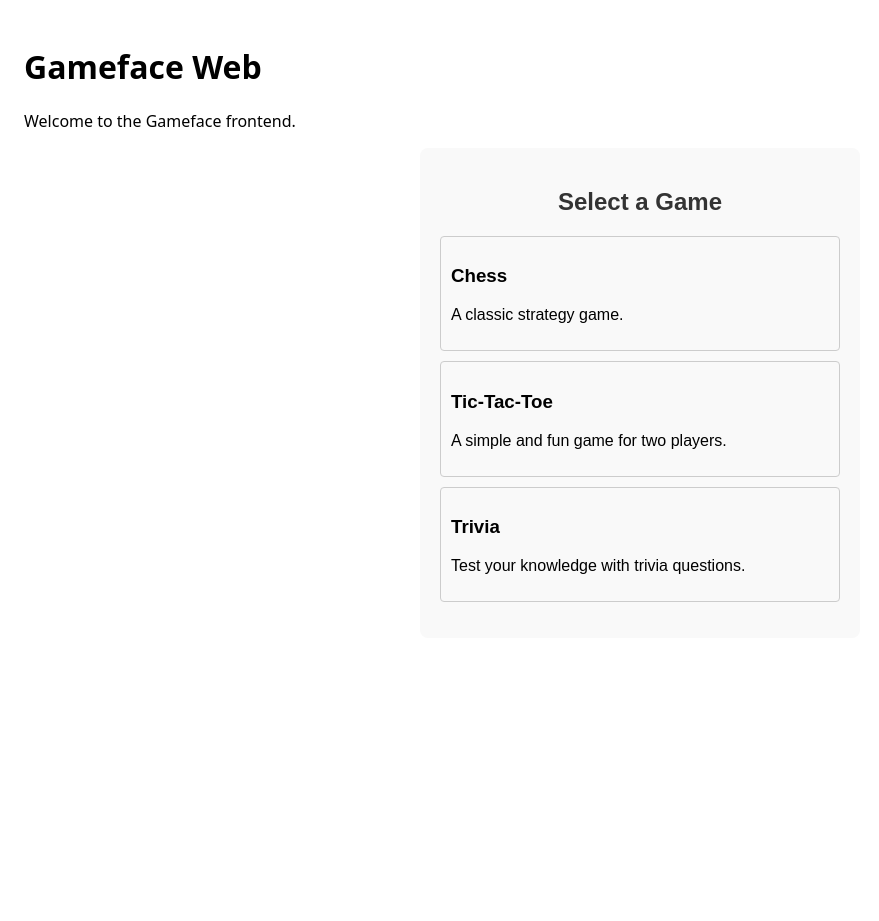
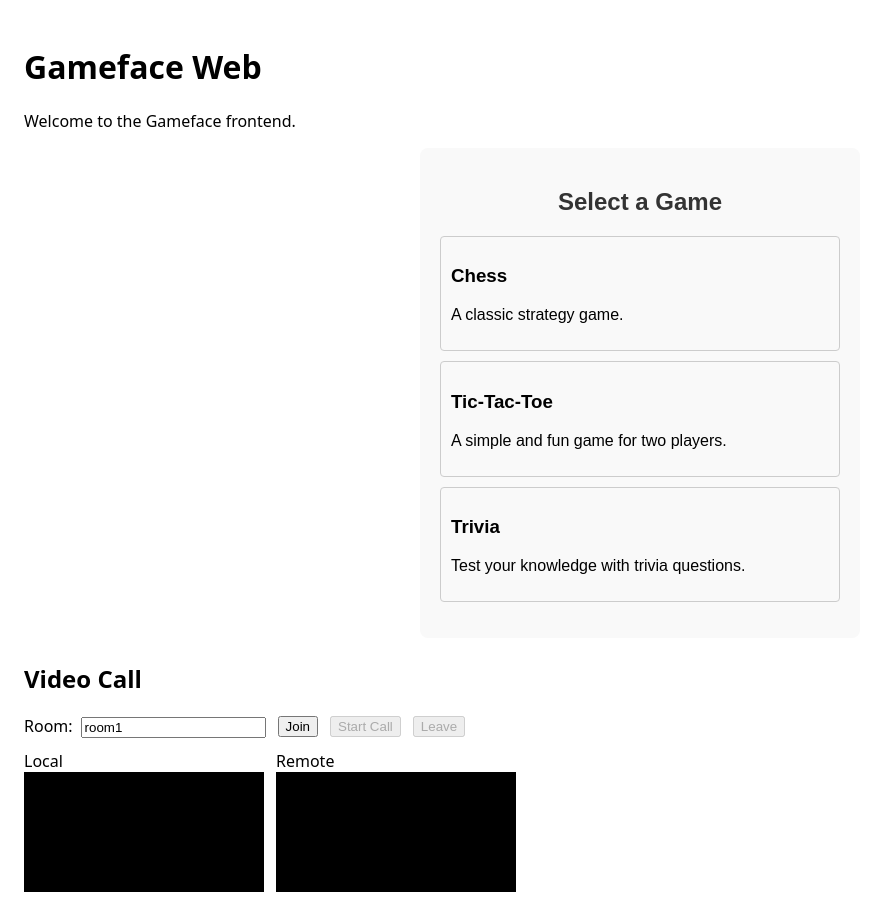
Before and after one commit to Panta-LLC/gameface, a React (Vite) app in the folder apps/web/: page / in a window 1280 px wide. Shown: the whole page, without its empty margins (0-879 px from the left). Before the commit the page ends 800 px from the top, so only its background shows below. Built offline with nearby package versions, Linux system fonts and the light colour scheme; no server answers.

Commit message:
feat(video-call): implement VideoCall component for WebRTC signaling and room management

```diff
--- a/apps/web/src/App.tsx
+++ b/apps/web/src/App.tsx
@@ -1,5 +1,6 @@
 import React, { useEffect } from 'react';
 import GameSelection from './components/GameSelection';
+import VideoCall from './components/VideoCall';
 import SignalingClient from './webrtc/SignalingClient';
 
 export default function App() {
@@ -20,6 +21,7 @@ export default function App() {
       <h1>Gameface Web</h1>
       <p>Welcome to the Gameface frontend.</p>
       <GameSelection />
+      <VideoCall />
     </div>
   );
 }
--- /dev/null
+++ b/apps/web/src/components/VideoCall.tsx
@@ -0,0 +1,170 @@
+import React, { useCallback, useEffect, useRef, useState } from 'react';
+import SignalingClient from '../webrtc/SignalingClient';
+
+const SIGNALING_URL = 'ws://localhost:3001';
+
+const rtcConfig: RTCConfiguration = {
+  iceServers: [
+    { urls: 'stun:stun.l.google.com:19302' },
+  ],
+};
+
+export default function VideoCall() {
+  const [room, setRoom] = useState('room1');
+  const [joined, setJoined] = useState(false);
+  const [makingOffer, setMakingOffer] = useState(false);
+
+  const localVideoRef = useRef<HTMLVideoElement>(null);
+  const remoteVideoRef = useRef<HTMLVideoElement>(null);
+  const pcRef = useRef<RTCPeerConnection | null>(null);
+  const signalingRef = useRef<SignalingClient | null>(null);
+  const localStreamRef = useRef<MediaStream | null>(null);
+
+  // Initialize signaling once
+  useEffect(() => {
+    const signaling = new SignalingClient(SIGNALING_URL);
+    signalingRef.current = signaling;
+
+    signaling.onMessage(async (msg) => {
+      // console.log('[signaling] msg', msg);
+      if (!pcRef.current) return;
+      const pc = pcRef.current;
+
+      try {
+        switch (msg.type) {
+          case 'offer': {
+            await pc.setRemoteDescription(new RTCSessionDescription(msg.sdp));
+            const answer = await pc.createAnswer();
+            await pc.setLocalDescription(answer);
+            signalingRef.current?.sendMessage({ type: 'answer', sdp: pc.localDescription });
+            break;
+          }
+          case 'answer': {
+            await pc.setRemoteDescription(new RTCSessionDescription(msg.sdp));
+            break;
+          }
+          case 'candidate': {
+            if (msg.candidate) {
+              await pc.addIceCandidate(msg.candidate);
+            }
+            break;
+          }
+          case 'peer-joined': {
+            // Optionally, auto-start as caller if we are already joined
+            break;
+          }
+          case 'peer-left': {
+            // remote left; keep simple for now
+            break;
+          }
+        }
+      } catch (e) {
+        console.error('Error handling signaling message', e);
+      }
+    });
+
+    return () => {
+      signaling.close();
+    };
+  }, []);
+
+  const ensurePC = useCallback(() => {
+    if (pcRef.current) return pcRef.current;
+    const pc = new RTCPeerConnection(rtcConfig);
+    pcRef.current = pc;
+
+    pc.onicecandidate = (e) => {
+      if (e.candidate) {
+        signalingRef.current?.sendMessage({ type: 'candidate', candidate: e.candidate });
+      }
+    };
+
+    pc.ontrack = (e) => {
+      const [stream] = e.streams;
+      if (remoteVideoRef.current) {
+        remoteVideoRef.current.srcObject = stream;
+      }
+    };
+
+    return pc;
+  }, []);
+
+  const startLocal = useCallback(async () => {
+    if (localStreamRef.current) return localStreamRef.current;
+    const stream = await navigator.mediaDevices.getUserMedia({ video: true, audio: true });
+    localStreamRef.current = stream;
+    if (localVideoRef.current) localVideoRef.current.srcObject = stream;
+    return stream;
+  }, []);
+
+  const join = useCallback(async () => {
+    if (!signalingRef.current) return;
+    const pc = ensurePC();
+    const stream = await startLocal();
+    stream.getTracks().forEach((t) => pc.addTrack(t, stream));
+    signalingRef.current.sendMessage({ type: 'join', room });
+    setJoined(true);
+  }, [ensurePC, room, startLocal]);
+
+  const startCall = useCallback(async () => {
+    const pc = ensurePC();
+    try {
+      setMakingOffer(true);
+      const offer = await pc.createOffer();
+      await pc.setLocalDescription(offer);
+      signalingRef.current?.sendMessage({ type: 'offer', sdp: pc.localDescription });
+    } catch (e) {
+      console.error('Failed to start call', e);
+    } finally {
+      setMakingOffer(false);
+    }
+  }, [ensurePC]);
+
+  const leave = useCallback(() => {
+    setJoined(false);
+    signalingRef.current?.sendMessage({ type: 'leave' });
+
+    if (pcRef.current) {
+      pcRef.current.getSenders().forEach((s) => {
+        try { s.track?.stop(); } catch {}
+      });
+      pcRef.current.close();
+      pcRef.current = null;
+    }
+    if (localVideoRef.current) localVideoRef.current.srcObject = null;
+    if (remoteVideoRef.current) remoteVideoRef.current.srcObject = null;
+    if (localStreamRef.current) {
+      localStreamRef.current.getTracks().forEach((t) => t.stop());
+      localStreamRef.current = null;
+    }
+  }, []);
+
+  return (
+    <div style={{ marginTop: 24 }}>
+      <h2>Video Call</h2>
+      <div style={{ display: 'flex', gap: 12, alignItems: 'center' }}>
+        <label>
+          Room:
+          <input
+            value={room}
+            onChange={(e) => setRoom(e.target.value)}
+            style={{ marginLeft: 8 }}
+          />
+        </label>
+        <button onClick={join} disabled={joined}>Join</button>
+        <button onClick={startCall} disabled={!joined || makingOffer}>Start Call</button>
+        <button onClick={leave} disabled={!joined}>Leave</button>
+      </div>
+      <div style={{ display: 'flex', gap: 12, marginTop: 12 }}>
+        <div>
+          <div>Local</div>
+          <video ref={localVideoRef} autoPlay playsInline muted style={{ width: 240, background: '#000' }} />
+        </div>
+        <div>
+          <div>Remote</div>
+          <video ref={remoteVideoRef} autoPlay playsInline style={{ width: 240, background: '#000' }} />
+        </div>
+      </div>
+    </div>
+  );
+}
```
Also changed, not shown: 1 other file (tests, documents, lock files or other folders).
